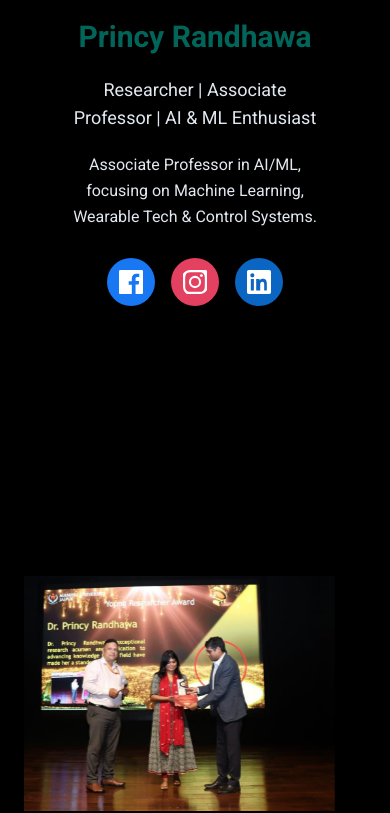
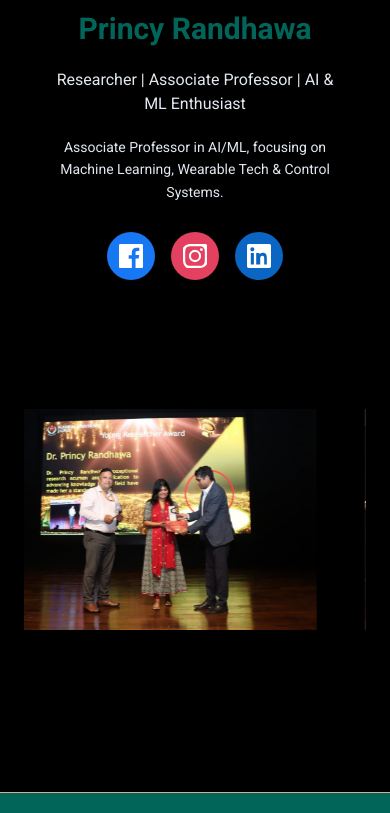
Before and after one commit to princyrandhawa25/princy-portfolio1, a React (Create React App) app: page / in a window 390 px wide. Shown: the part 347-1160 px from the top of the page. Built offline with nearby package versions, Linux system fonts and the light colour scheme; no server answers.

Commit message:
Make portfolio mobile-friendly and responsive

```diff
--- a/src/pages/Home.jsx
+++ b/src/pages/Home.jsx
@@ -20,7 +20,8 @@ export default function Home({ data = {} }) {
   const socialLinks = [
     {
       label: "Facebook",
-      href: socials.facebook || "https://facebook.com/",
+      href:
+        socials.facebook || "https://www.facebook.com/randhawa.prinncy/",
       color: "#1877F2",
       icon: (
         <svg
@@ -76,8 +77,8 @@ export default function Home({ data = {} }) {
 
   return (
     <div className="bg-white text-white">
-      <section className="bg-black px-6 pt-8 pb-4 md:pt-10 md:pb-6">
-        <div className="mx-auto max-w-2xl text-white px-6 py-8 md:px-8 md:py-9 flex flex-col items-center text-center gap-5">
+      <section className="bg-black px-4 pt-6 sm:px-6 sm:pt-8">
+        <div className="mx-auto w-full max-w-2xl text-white px-4 py-8 sm:px-6 sm:py-9 flex flex-col items-center text-center gap-5">
           <img
             src={about.photo || profilePhoto}
             alt={name}
@@ -85,11 +86,11 @@ export default function Home({ data = {} }) {
           />
 
           <div className="space-y-5 w-full">
-            <h1 className="text-3xl md:text-4xl font-heading leading-tight text-[#026559]">
+            <h1 className="text-3xl sm:text-4xl font-heading leading-tight text-[#026559]">
               {name}
             </h1>
-            <p className="text-lg md:text-xl text-slate-200">{title}</p>
-            <p className="text-base md:text-lg text-slate-200 leading-relaxed">
+            <p className="text-base sm:text-lg text-slate-200">{title}</p>
+            <p className="text-sm sm:text-base text-slate-200 leading-relaxed">
               {blurb}
             </p>
             <div className="flex flex-wrap justify-center gap-4 pt-2">
@@ -111,11 +112,11 @@ export default function Home({ data = {} }) {
           </div>
         </div>
       </section>
-      <section className="relative isolate flex min-h-[60vh] items-start justify-center overflow-hidden bg-black px-0 py-3 sm:px-6">
+      <section className="relative isolate flex items-start justify-center overflow-hidden bg-black px-0 py-4 sm:px-6">
         <div className="absolute inset-0 -z-10 bg-black" aria-hidden="true" />
 
         <div className="relative w-full pb-0">
-          <div className="w-full overflow-hidden px-0 py-2">
+          <div className="w-full overflow-hidden px-0 py-0">
             <div
               className="flex min-w-max items-center gap-12 animate-carousel"
               style={{ animationDuration: carouselDuration }}
@@ -123,7 +124,7 @@ export default function Home({ data = {} }) {
               {marqueeImages.map((src, idx) => (
                 <div
                   key={`${src}-${idx}`}
-                  className="h-[40rem] w-[22rem] flex-none overflow-hidden rounded-[3.5rem] flex items-center justify-center"
+                  className="flex-none overflow-hidden rounded-[2.5rem] flex items-center justify-center w-[85vw] h-[24rem] sm:w-[18rem] sm:h-[32rem] lg:w-[22rem] lg:h-[38rem]"
                 >
                   <img
                     src={src}
```
